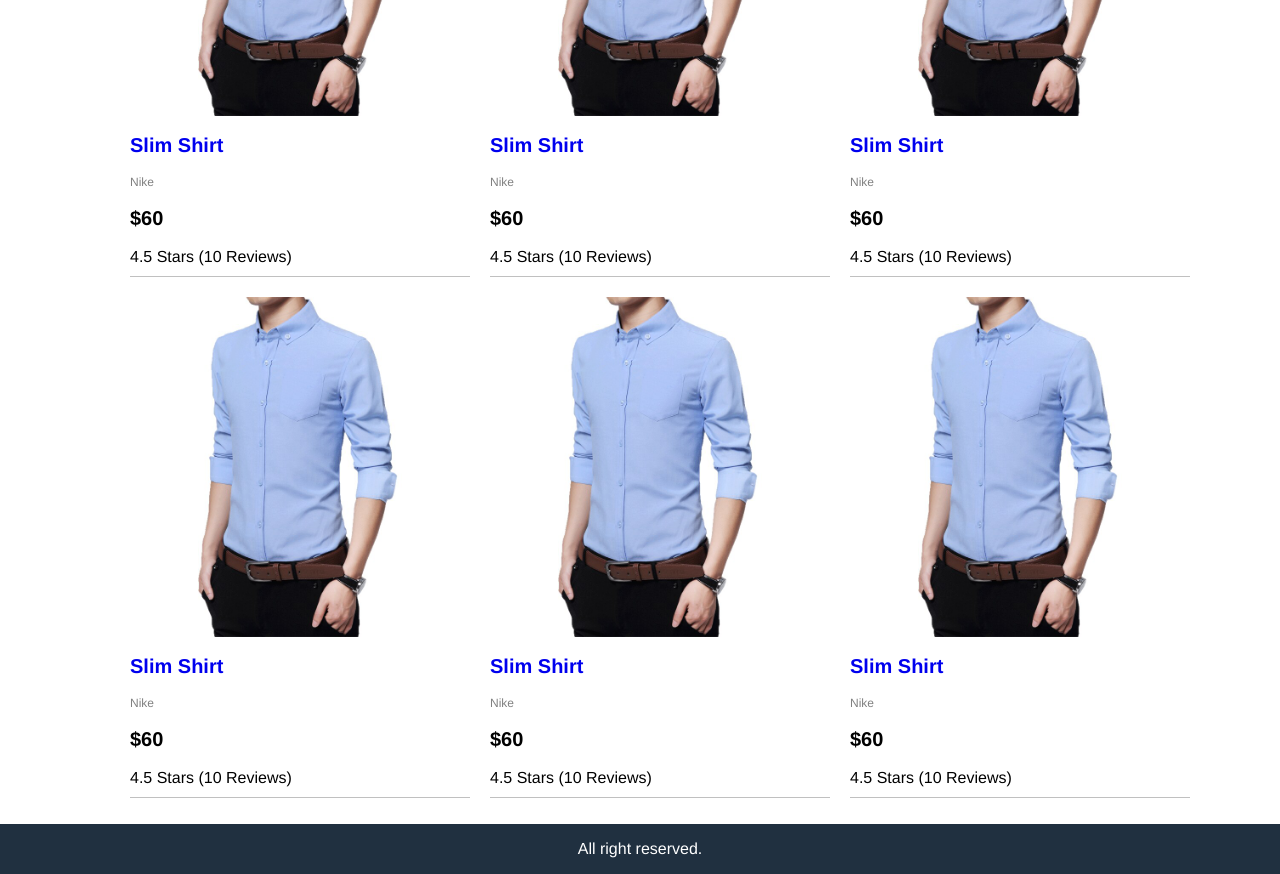
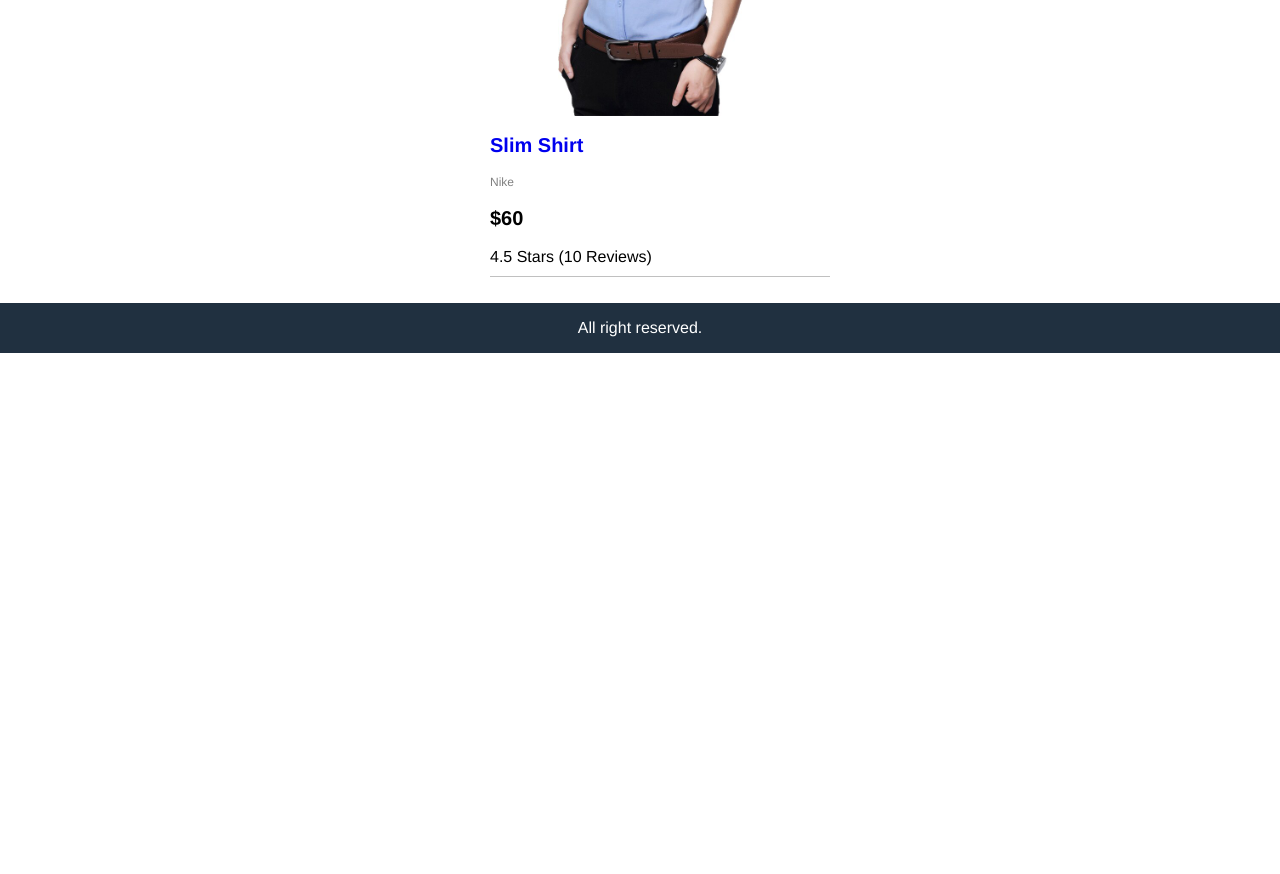
Before and after one commit to abinshahameer/amazona, a React (Create React App) app in the folder frontend/: page / in a window 1280 px wide. Shown: the part 300-1174 px from the top of the page. After the commit the page ends 800 px from the top, so only its background shows below. Built offline with nearby package versions, Linux system fonts and the light colour scheme.

Commit message:
list deleted only 1 list kept

```diff
--- a/frontend/src/App.js
+++ b/frontend/src/App.js
@@ -52,61 +52,7 @@ function App() {
                   <div className="product-rating">4.5 Stars (10 Reviews)</div>
                 </div>
               </li>
-              <li>
-                <div className="product">
-                  <img className="product-image" src="/images/d1.jpg" alt="product" />
-                  <div className="product-name">
-                    <a href="product.html">Slim Shirt</a>
-                  </div>
-                  <div className="product-brand">Nike</div>
-                  <div className="product-price">$60</div>
-                  <div className="product-rating">4.5 Stars (10 Reviews)</div>
-                </div>
-              </li>
-              <li>
-                <div className="product">
-                  <img className="product-image" src="/images/d1.jpg" alt="product" />
-                  <div className="product-name">
-                    <a href="product.html">Slim Shirt</a>
-                  </div>
-                  <div className="product-brand">Nike</div>
-                  <div className="product-price">$60</div>
-                  <div className="product-rating">4.5 Stars (10 Reviews)</div>
-                </div>
-              </li>
-              <li>
-                <div className="product">
-                  <img className="product-image" src="/images/d1.jpg" alt="product" />
-                  <div className="product-name">
-                    <a href="product.html">Slim Shirt</a>
-                  </div>
-                  <div className="product-brand">Nike</div>
-                  <div className="product-price">$60</div>
-                  <div className="product-rating">4.5 Stars (10 Reviews)</div>
-                </div>
-              </li>
-              <li>
-                <div className="product">
-                  <img className="product-image" src="/images/d1.jpg" alt="product" />
-                  <div className="product-name">
-                    <a href="product.html">Slim Shirt</a>
-                  </div>
-                  <div className="product-brand">Nike</div>
-                  <div className="product-price">$60</div>
-                  <div className="product-rating">4.5 Stars (10 Reviews)</div>
-                </div>
-              </li>
-              <li>
-                <div className="product">
-                  <img className="product-image" src="/images/d1.jpg" alt="product" />
-                  <div className="product-name">
-                    <a href="product.html">Slim Shirt</a>
-                  </div>
-                  <div className="product-brand">Nike</div>
-                  <div className="product-price">$60</div>
-                  <div className="product-rating">4.5 Stars (10 Reviews)</div>
-                </div>
-              </li>
+
 
             </ul>
           </div>
```
